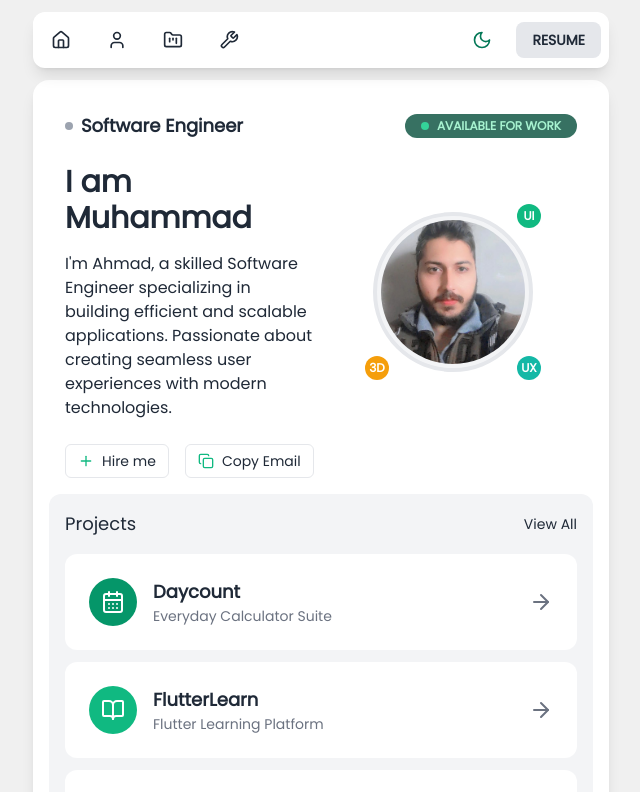
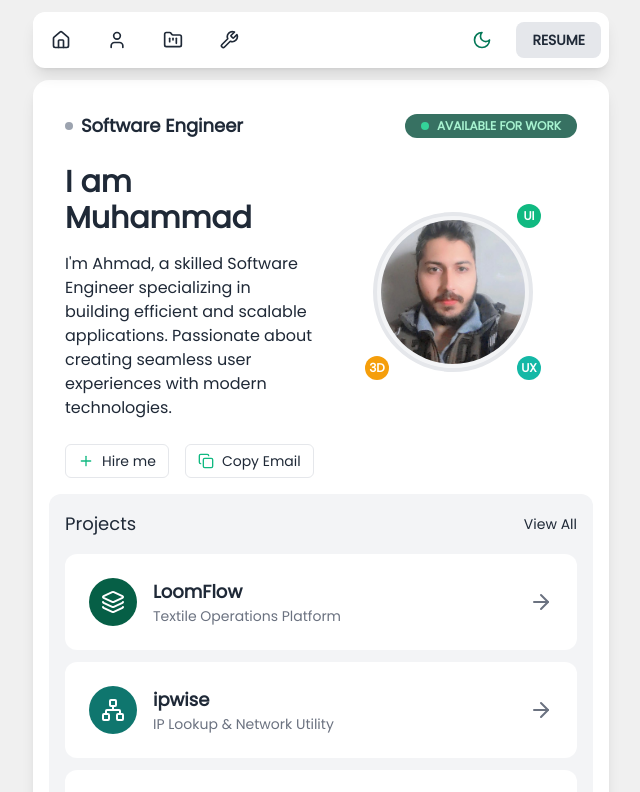
Before and after one commit to MuhammadAhmad338/MyOwnPortfolio, a Next.js app: page / in a window 1280 px wide. Shown: the top 792 px of the page, without its empty margins (319-959 px from the left). Built offline with nearby package versions, Linux system fonts and the light colour scheme.

Commit message:
loomflow and ipwise added

```diff
--- a/app/data/projects.ts
+++ b/app/data/projects.ts
@@ -21,9 +21,25 @@ import {
     WandSparkles,
     Smartphone,
     CalendarDays,
+    Layers,
+    Network,
 } from "lucide-react";
 
 export const projects = [
+    {
+        name: "LoomFlow",
+        description: "Textile Operations Platform",
+        route: "/product/loomflow",
+        bg: "bg-emerald-800",
+        icon: Layers,
+    },
+    {
+        name: "ipwise",
+        description: "IP Lookup & Network Utility",
+        route: "/product/ipwise",
+        bg: "bg-teal-700",
+        icon: Network,
+    },
     {
         name: "Daycount",
         description: "Everyday Calculator Suite",
--- a/app/page.tsx
+++ b/app/page.tsx
@@ -1,11 +1,11 @@
 'use client'
 import Link from 'next/link';
 import Image from 'next/image';
-import { Plus, Copy } from 'lucide-react';
 import Links from './components/Links';
 import ahmad from '../public/ahmad.jpg';
 import Footer from './components/Footer';
 import { useSelector } from 'react-redux';
+import { Plus, Copy } from 'lucide-react';
 import { FC, useEffect, useState } from 'react';
 import AllProjects from './components/AllProjects';
 import Worktogether from './components/Worktogether';
--- a/app/product/[project]/ProjectClient.tsx
+++ b/app/product/[project]/ProjectClient.tsx
@@ -30,12 +30,50 @@ import ghostdetector from "../../../public/ghostdetector.png";
 import devkittoolsApp from '../../../public/devkittools-app.png';
 import ProjectComponent from "@/app/components/projectComponent";
 import daycount from '../../../public/daycount.png';
+import loomflow from '../../../public/loomflow.png';
+import ipwise from '../../../public/ipwise.png';
 
 const ProjectClient = () => {
   const params = useParams();
   const projectParam = params?.project;
 
   const projectData: Record<string, any> = {
+
+    loomflow: {
+      title: "LoomFlow",
+      year: "2026",
+      imagemain: loomflow,
+      description:
+        "A comprehensive textile operations and management platform designed to connect inventory, production, orders, suppliers, and analytics.",
+      articledata: [
+        {
+          imgsrc: loomflow,
+          desc: "LoomFlow brings inventory tracking, multi-stage production monitoring (dyeing, weaving, finishing, and quality check), orders, and revenue analytics together in one cohesive workspace.",
+          title: "LoomFlow",
+          imgsrc1: loomflow,
+          solution:
+            "We crafted an intuitive operational dashboard featuring live status badges, production pipeline visualizations, real-time inventory alerts, and streamlined supplier and order workflows."
+        },
+      ],
+    },
+
+    ipwise: {
+      title: "ipwise",
+      year: "2026",
+      imagemain: ipwise,
+      description:
+        "A clean, noise-free IP lookup and network diagnostic platform delivering instant connection insights and geolocation without requiring an account.",
+      articledata: [
+        {
+          imgsrc: ipwise,
+          desc: "ipwise delivers a clearer picture of your internet connection with instant IPv4 and IPv6 detection, interactive geolocation mapping, ISP details, and one-click IP copying.",
+          title: "ipwise",
+          imgsrc1: ipwise,
+          solution:
+            "We designed a minimalist, privacy-first interface that eliminates unnecessary clutter, presenting critical connection details, live network status, and easy data export."
+        },
+      ],
+    },
 
     daycount: {
       title: "Daycount",
--- a/app/product/[project]/page.tsx
+++ b/app/product/[project]/page.tsx
@@ -1,6 +1,7 @@
 import ProjectClient from './ProjectClient';
 
 const projectSlugs = [
+  "loomflow", "ipwise",
   "daycount", "flutterlearn", "devkittools", "devkittoolsapp", "resumely", "resumelyapp", "removeflow",
   "fooddash", "taskflow", "anzatexintl", "ghostdetector",
   "soravpn", "seelvpn", "yallavpn", "tytanvpn", "totemvpn",
```
Also changed, not shown: public/ipwise.png (added), public/loomflow.png (added).
